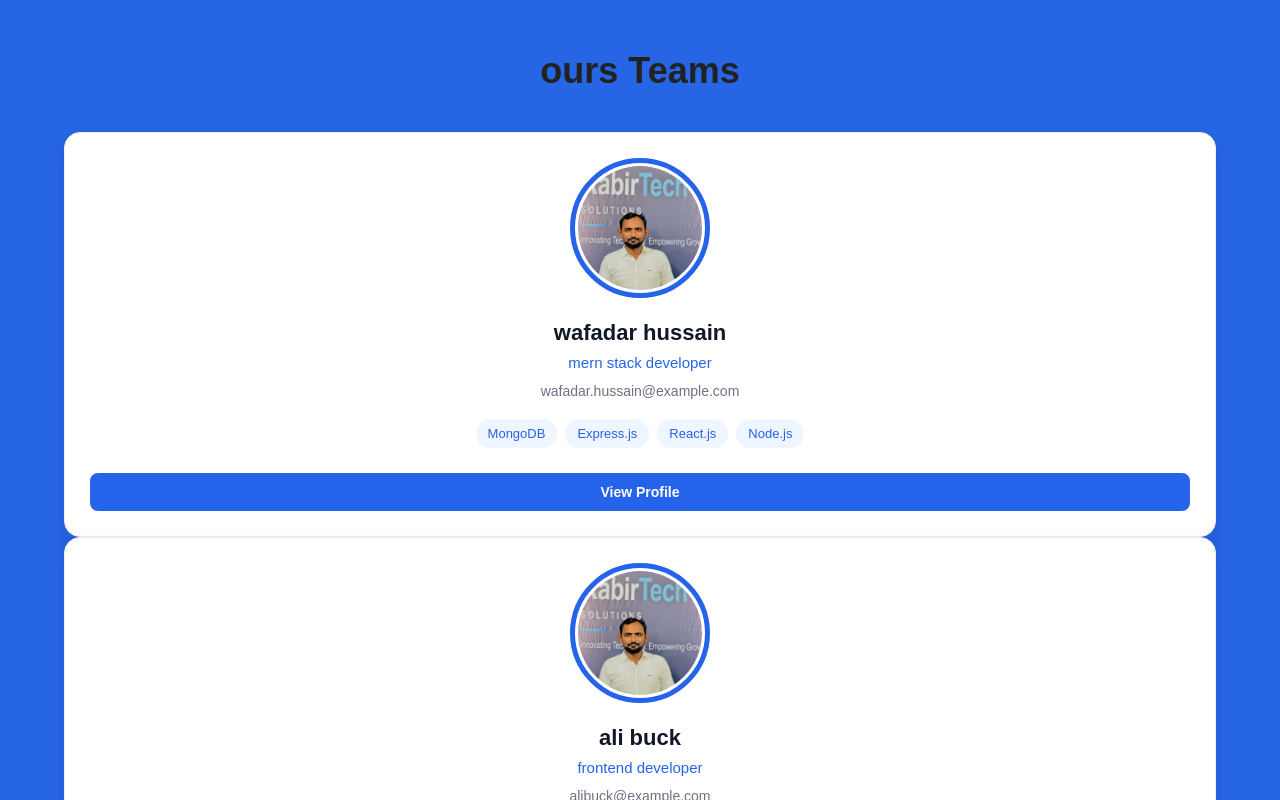
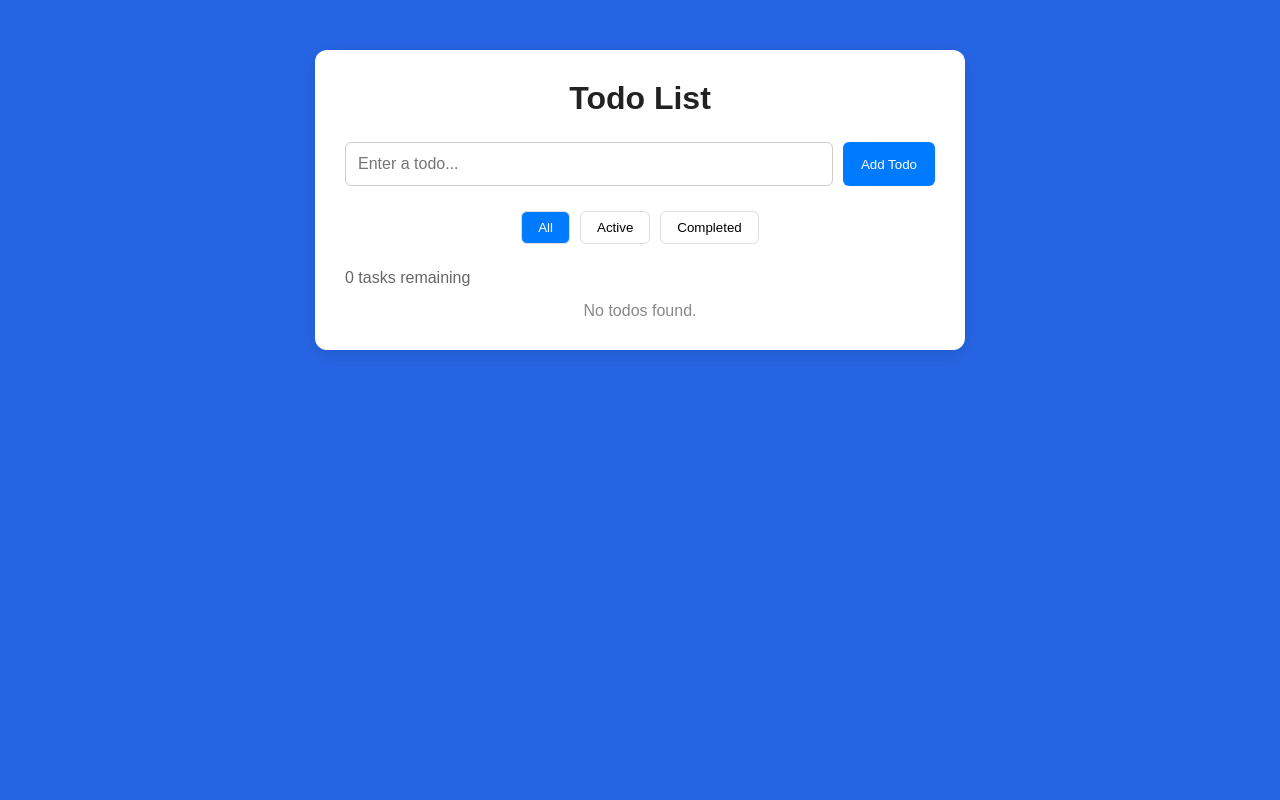
Before and after one commit to akhtarabbassol/React_Basic, a React (Vite) app in the folder my-react-app/: page / in a window 1280 px wide. Shown: the top 800 px of the page. Built offline with nearby package versions, Linux system fonts and the light colour scheme.

Commit message:
todo list

```diff
--- a/my-react-app/src/App.jsx
+++ b/my-react-app/src/App.jsx
@@ -14,28 +14,22 @@
 
 // export default App;
 
+ import ProfilePage from "./pages/ProfilePage";
+import TodoPage from "./pages/TodoPage";
 
-import ProfileCard from './components/ProfileCard';
-import profiles from './data/profiles';
+function App() {
 
-function App(){
-  return(
-    <div className="app">
-      <h1>ours Teams</h1>
-      {
-        profiles.map((profile)=>(
-          <ProfileCard
-            key={profile.id}
-            name={profile.name}
-            email={profile.email}
-            role={profile.role}
-            image={profile.image}
-            skills={profile.skills}
-          />
-        ))
-      }
+  return (
+    <div>
+
+      {/* <ProfilePage />
+
+      <hr /> */}
+
+      <TodoPage />
+
     </div>
-  )
+  );
 }
 
 export default App;
--- /dev/null
+++ b/my-react-app/src/components/Todo/Todo.css
@@ -0,0 +1,139 @@
+.todo-page {
+  width: 100%;
+  max-width: 650px;
+  margin: 50px auto;
+  padding: 30px;
+  background: white;
+  border-radius: 12px;
+  box-shadow: 0 5px 20px rgba(0, 0, 0, 0.1);
+}
+
+.todo-page h1 {
+  text-align: center;
+  margin-bottom: 25px;
+}
+
+
+/* Form */
+
+.todo-form {
+  display: flex;
+  gap: 10px;
+}
+
+.todo-form input {
+  flex: 1;
+  padding: 12px;
+
+  border: 1px solid #ccc;
+  border-radius: 6px;
+
+  font-size: 16px;
+}
+
+.todo-form button {
+  padding: 12px 18px;
+
+  border: none;
+  border-radius: 6px;
+
+  background: #007bff;
+  color: white;
+
+  cursor: pointer;
+}
+
+
+/* Filter */
+
+.todo-filter {
+  display: flex;
+  justify-content: center;
+  gap: 10px;
+
+  margin: 25px 0;
+}
+
+.todo-filter button {
+  padding: 8px 16px;
+
+  border: 1px solid #ddd;
+  border-radius: 6px;
+
+  background: white;
+
+  cursor: pointer;
+}
+
+.todo-filter button.active {
+  background: #007bff;
+  color: white;
+}
+
+
+/* Remaining */
+
+.remaining-tasks {
+  margin-bottom: 15px;
+  color: #666;
+}
+
+
+/* Todo */
+
+.todo-list {
+  display: flex;
+  flex-direction: column;
+  gap: 10px;
+}
+
+.todo-item {
+  display: flex;
+  justify-content: space-between;
+  align-items: center;
+
+  padding: 14px;
+
+  border: 1px solid #ddd;
+  border-radius: 8px;
+
+  background: #f8f9fa;
+}
+
+.todo-left {
+  display: flex;
+  align-items: center;
+  gap: 10px;
+}
+
+.todo-text {
+  font-size: 16px;
+}
+
+.todo-text.completed {
+  text-decoration: line-through;
+  color: #999;
+}
+
+
+/* Delete */
+
+.delete-button {
+  padding: 7px 12px;
+
+  border: none;
+  border-radius: 5px;
+
+  background: #dc3545;
+  color: white;
+
+  cursor: pointer;
+}
+
+
+/* Empty */
+
+.empty-message {
+  text-align: center;
+  color: #888;
+}
--- /dev/null
+++ b/my-react-app/src/components/Todo/TodoFilter.jsx
@@ -0,0 +1,46 @@
+function TodoFilter({
+  filter,
+  setFilter
+}) {
+
+  return (
+    <div className="todo-filter">
+
+      <button className={
+          filter === "all"
+            ? "active"
+            : ""
+        }
+        onClick={() =>
+          setFilter("all")
+        }
+      >
+        All
+      </button>
+
+      <button
+        className={
+          filter === "active"
+            ? "active"
+            : ""
+        }
+        onClick={() =>
+          setFilter("active")
+        }
+      >
+        Active
+      </button>
+
+      <button
+        className={filter === "completed"  ? "active"  : ""}onClick={() =>
+          setFilter("completed")
+        }
+      >
+        Completed
+      </button>
+
+    </div>
+  );
+}
+
+export default TodoFilter;
--- /dev/null
+++ b/my-react-app/src/components/Todo/TodoForm.jsx
@@ -0,0 +1,36 @@
+import { useState } from "react";
+
+function TodoForm({ onAddTodo }) {
+
+  const [todoText, setTodoText] = useState("");
+
+  const handleSubmit = (event) => {
+
+    event.preventDefault();
+
+    const text = todoText.trim();
+
+    if (!text) {
+      return;
+    }
+
+    onAddTodo(text);
+
+    setTodoText("");
+  };
+
+  return (
+    <form className="todo-form" onSubmit={handleSubmit}>
+
+      <input type="text" placeholder="Enter a todo..." value={todoText} onChange={(event) =>setTodoText(event.target.value)}
+      />
+
+      <button type="submit">
+        Add Todo
+      </button>
+
+    </form>
+  );
+}
+
+export default TodoForm;
--- /dev/null
+++ b/my-react-app/src/components/Todo/TodoItem.jsx
@@ -0,0 +1,30 @@
+function TodoItem({todo,onToggle,onDelete}) {
+
+  return (
+    <div className="todo-item">
+
+      <div className="todo-left">
+
+        <input
+          type="checkbox"
+          checked={todo.completed}
+          onChange={() =>
+            onToggle(todo.id)
+          }
+        />
+
+        <span className={todo.completed ? "todo-text completed" : "todo-text"}>
+          {todo.text}
+        </span>
+
+      </div>
+
+      <button  className="delete-button"onClick={() =>onDelete(todo.id) }>
+        Delete
+      </button>
+
+    </div>
+  );
+}
+
+export default TodoItem;
--- /dev/null
+++ b/my-react-app/src/pages/ProfilePage.jsx
@@ -0,0 +1,31 @@
+import ProfileCard from "../components/ProfileCard";
+import profiles from "../data/profiles";
+
+
+
+function ProfilePage() {
+  return (
+    <div className="profile-page">
+
+      <h1>Our Teams</h1>
+
+      <div className="profiles-container">
+
+        {profiles.map((profile) => (
+          <ProfileCard
+            key={profile.id}
+            name={profile.name}
+            email={profile.email}
+            role={profile.role}
+            image={profile.image}
+            skills={profile.skills}
+          />
+        ))}
+
+      </div>
+
+    </div>
+  );
+}
+
+export default ProfilePage;
--- /dev/null
+++ b/my-react-app/src/pages/TodoPage.jsx
@@ -0,0 +1,166 @@
+import { useEffect, useState } from "react";
+
+import TodoForm from "../components/Todo/TodoForm";
+import TodoItem from "../components/Todo/TodoItem";
+import TodoFilter from "../components/Todo/TodoFilter";
+
+import "../components/Todo/Todo.css";
+
+function TodoPage() {
+
+  // Load todos from localStorage
+  const [todos, setTodos] = useState(() => {
+
+    const savedTodos =
+      localStorage.getItem("todos");
+
+    return savedTodos
+      ? JSON.parse(savedTodos)
+      : [];
+  });
+
+
+  // Filter state
+  const [filter, setFilter] =
+    useState("all");
+
+
+  // Save todos to localStorage
+  useEffect(() => {
+
+    localStorage.setItem(
+      "todos",
+      JSON.stringify(todos)
+    );
+
+  }, [todos]);
+
+
+  // Add Todo
+  const addTodo = (text) => {
+
+    const newTodo = {
+      id: Date.now(),
+      text: text,
+      completed: false
+    };
+
+    setTodos((previousTodos) => [
+      ...previousTodos,
+      newTodo
+    ]);
+  };
+
+
+  // Complete / Uncomplete
+  const toggleTodo = (id) => {
+
+    setTodos((previousTodos) =>
+      previousTodos.map((todo) => {
+
+        if (todo.id === id) {
+
+          return {
+            ...todo,
+            completed: !todo.completed
+          };
+
+        }
+
+        return todo;
+      })
+    );
+  };
+
+
+  // Delete Todo
+  const deleteTodo = (id) => {
+
+    setTodos((previousTodos) =>
+      previousTodos.filter(
+        (todo) => todo.id !== id
+      )
+    );
+  };
+
+
+  // Filter
+  const filteredTodos = todos.filter(
+    (todo) => {
+
+      if (filter === "active") {
+        return !todo.completed;
+      }
+
+      if (filter === "completed") {
+        return todo.completed;
+      }
+
+      return true;
+    }
+  );
+
+
+  // Remaining tasks
+  const remainingTasks =
+    todos.filter(
+      (todo) => !todo.completed
+    ).length;
+
+
+  return (
+    <div className="todo-page">
+
+      <h1>Todo List</h1>
+
+      <TodoForm
+        onAddTodo={addTodo}
+      />
+
+      <TodoFilter
+        filter={filter}
+        setFilter={setFilter}
+      />
+
+      <div className="remaining-tasks">
+
+        {remainingTasks}{" "}
+
+        {remainingTasks === 1
+          ? "task"
+          : "tasks"}{" "}
+
+        remaining
+
+      </div>
+
+      <div className="todo-list">
+
+        {filteredTodos.length === 0 ? (
+
+          <p className="empty-message">
+            No todos found.
+          </p>
+
+        ) : (
+
+          filteredTodos.map((todo) => (
+
+            <TodoItem
+              key={todo.id}
+              todo={todo}
+              onToggle={toggleTodo}
+              onDelete={deleteTodo}
+            />
+
+          ))
+
+        )}
+
+      </div>
+
+    </div>
+  );
+}
+
+export default TodoPage;
```
Also changed, not shown: my-react-app/src/components/ProfileCard.css (added), my-react-app/src/pages/About.jsx (deleted), my-react-app/src/pages/Home.jsx (deleted), my-react-app/src/pages/Products.jsx (deleted).
